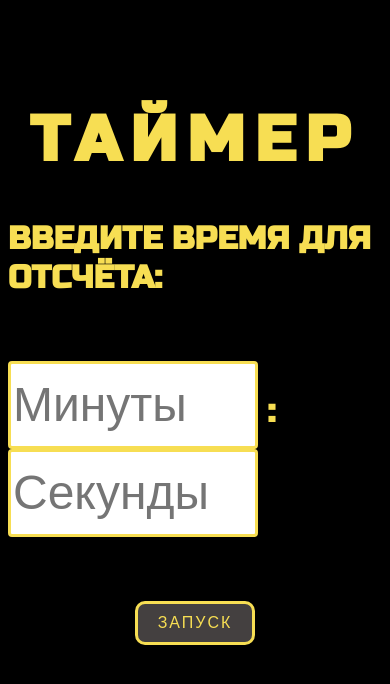
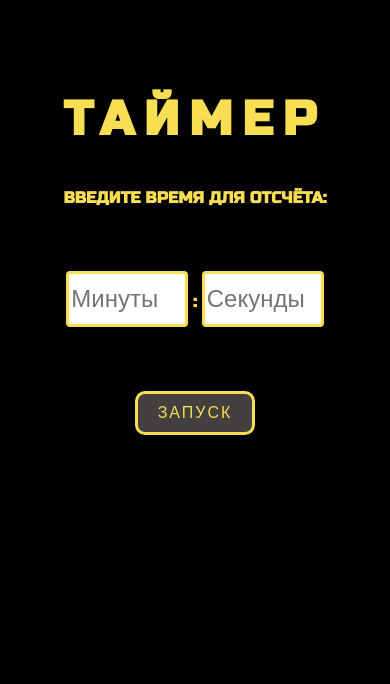
Before and after one commit to IuliiaSelivanova/------, a plain HTML site: page index.html in a window 390 px wide. Drawn offline with Linux system fonts and the light colour scheme.

Commit message:
Added Media for mobile

```diff
--- a/styles.css
+++ b/styles.css
@@ -6,6 +6,8 @@
     font-family: "Russo One", sans-serif;
     font-weight: 900;
     color: rgb(247, 222, 83);
+    font-size: 16px;
+    height: 100vh;
 }
 .container{
     display: flex;
@@ -31,6 +33,7 @@
 .timer {
     margin-bottom: 4rem;
     font-size: 2rem;
+    text-align: center;
 }
 .button {
     background: none;
@@ -81,3 +84,21 @@
 .timer__item:last-child{
     margin-right: 0;
 }
+
+@media screen and (max-width: 500px) {
+    .title{
+        font-size: 3rem;
+    }
+    .timer {
+        font-size: 1rem;
+    }
+    .input__item{
+        width: 7rem;
+        height: 3rem;
+        font-size: 1.5rem;
+    }
+    .output.active .output__timer{
+        width: 15rem;
+        height: 15rem;
+    }
+}
```
